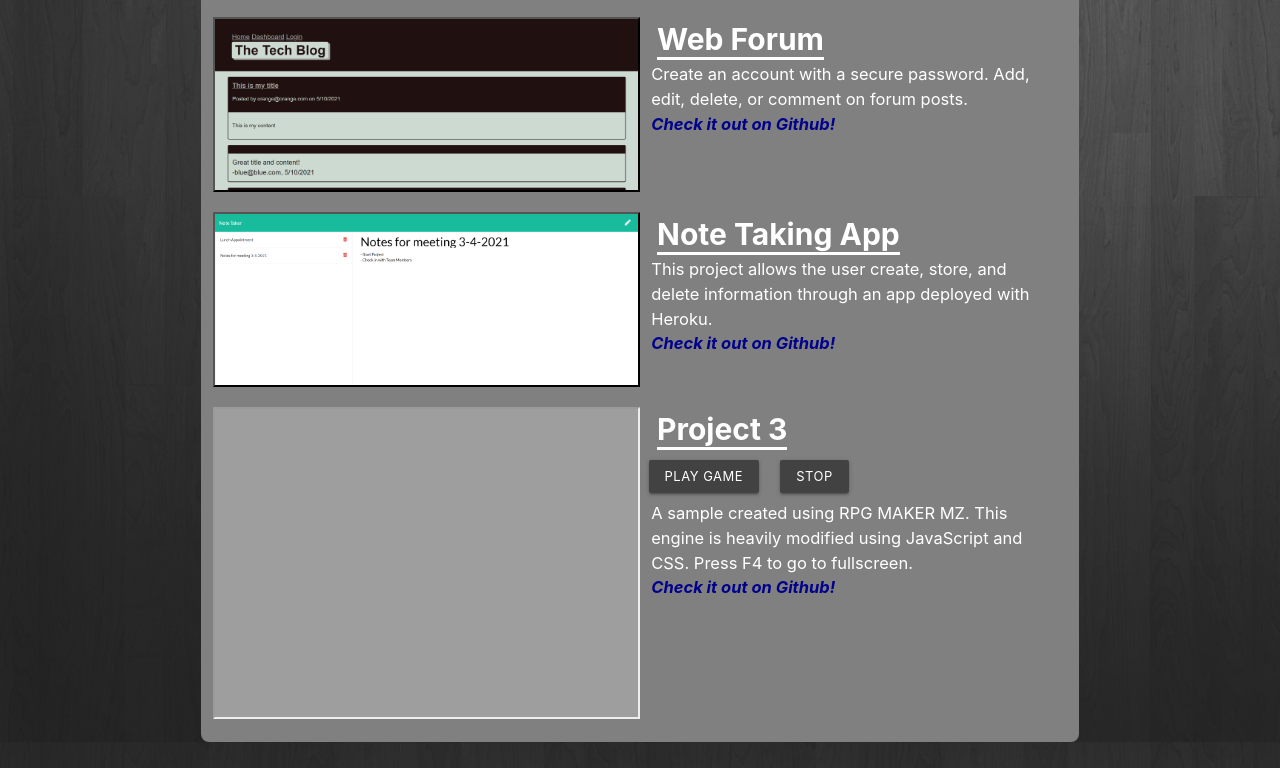
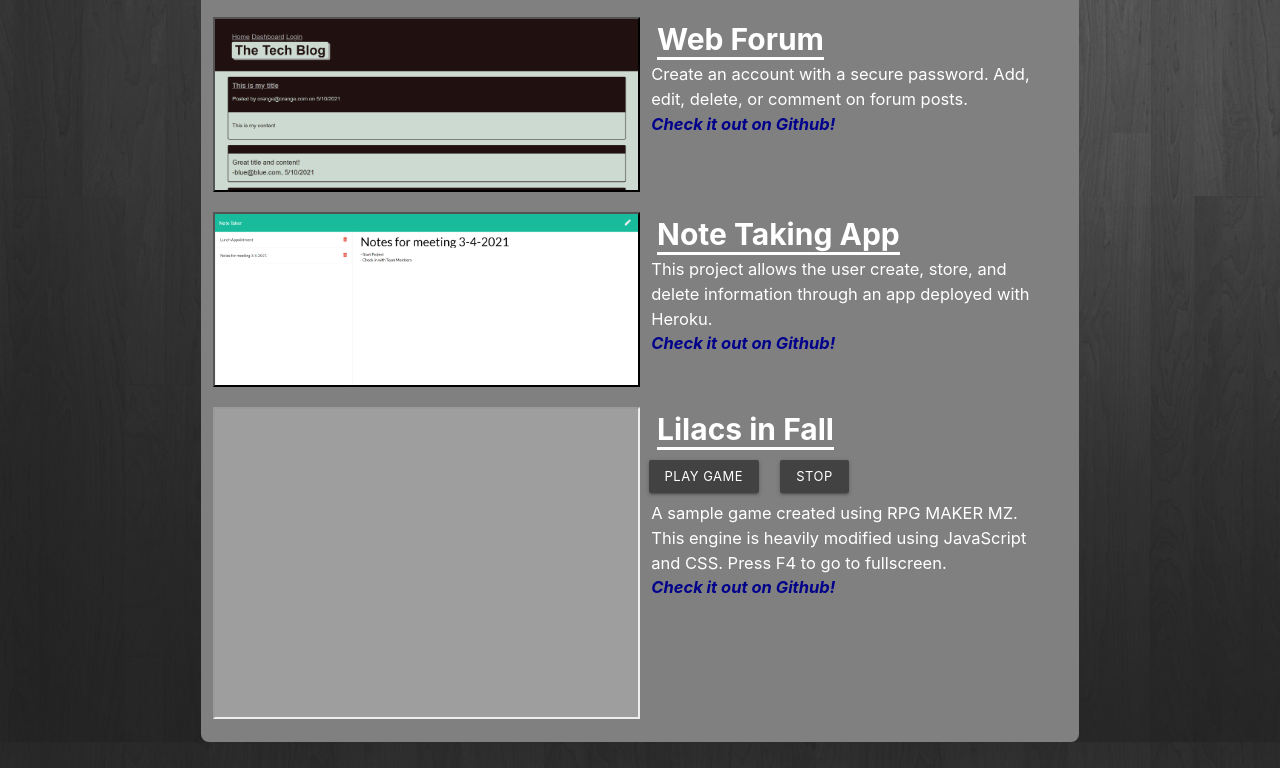
Before and after one commit to krather7/Portfolio, a plain HTML site: page index.html in a window 1280 px wide. Shown: the part 714-1482 px from the top of the page. Drawn offline with nearby package versions, Linux system fonts and the light colour scheme.

Commit message:
Add files via upload

```diff
--- a/index.html
+++ b/index.html
@@ -73,11 +73,11 @@
         </div>
 
         <div class="row">
-          <a href="https://krather7.github.io/Search-Maps/"target="_blank" class="project-title">Project 3</a>
+          <a href="https://krather7.github.io/Lilacs-in-Fall/"target="_blank" class="project-title">Lilacs in Fall</a>
           <iframe id="gameFrame" class="col s6" allowfullscreen="true" scrolling="no" height="312" width="312" sandbox="allow-same-origin allow-scripts"></iframe><br>
           <input class="grey darken-3 waves-effect waves-light btn-small" onclick="gameFrame.src='https://krather7.github.io/Lilacs-in-Fall/'; gameFrame.focus();" type="button" value="Play Game" />
           <input class="grey darken-3 waves-effect waves-light btn-small" onclick="gameFrame.src='';" type="button" value="Stop" />
-          <section class="col s6 text2">A sample created using RPG MAKER MZ. This engine is heavily modified using JavaScript and CSS.  Press F4 to go to fullscreen.<br><a href="https://github.com/krather7/NoteTaker"class="github-link"target="_blank"> Check it out on Github!</a>
+          <section class="col s6 text2">A sample game created using RPG MAKER MZ. This engine is heavily modified using JavaScript and CSS.  Press F4 to go to fullscreen.<br><a href="https://github.com/krather7/Lilacs-in-Fall"class="github-link"target="_blank"> Check it out on Github!</a>
         </div>
       </div>
     </body>
```
